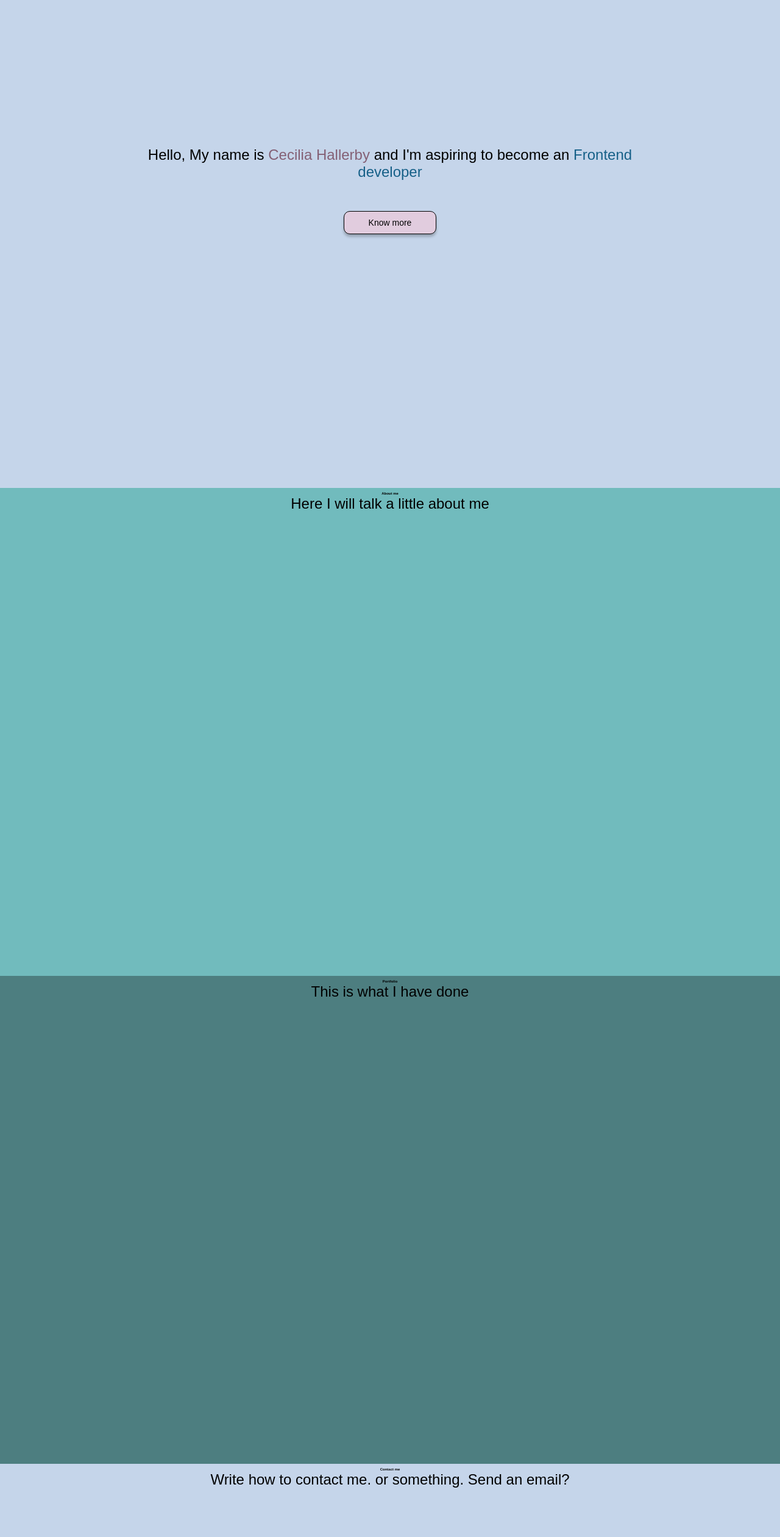
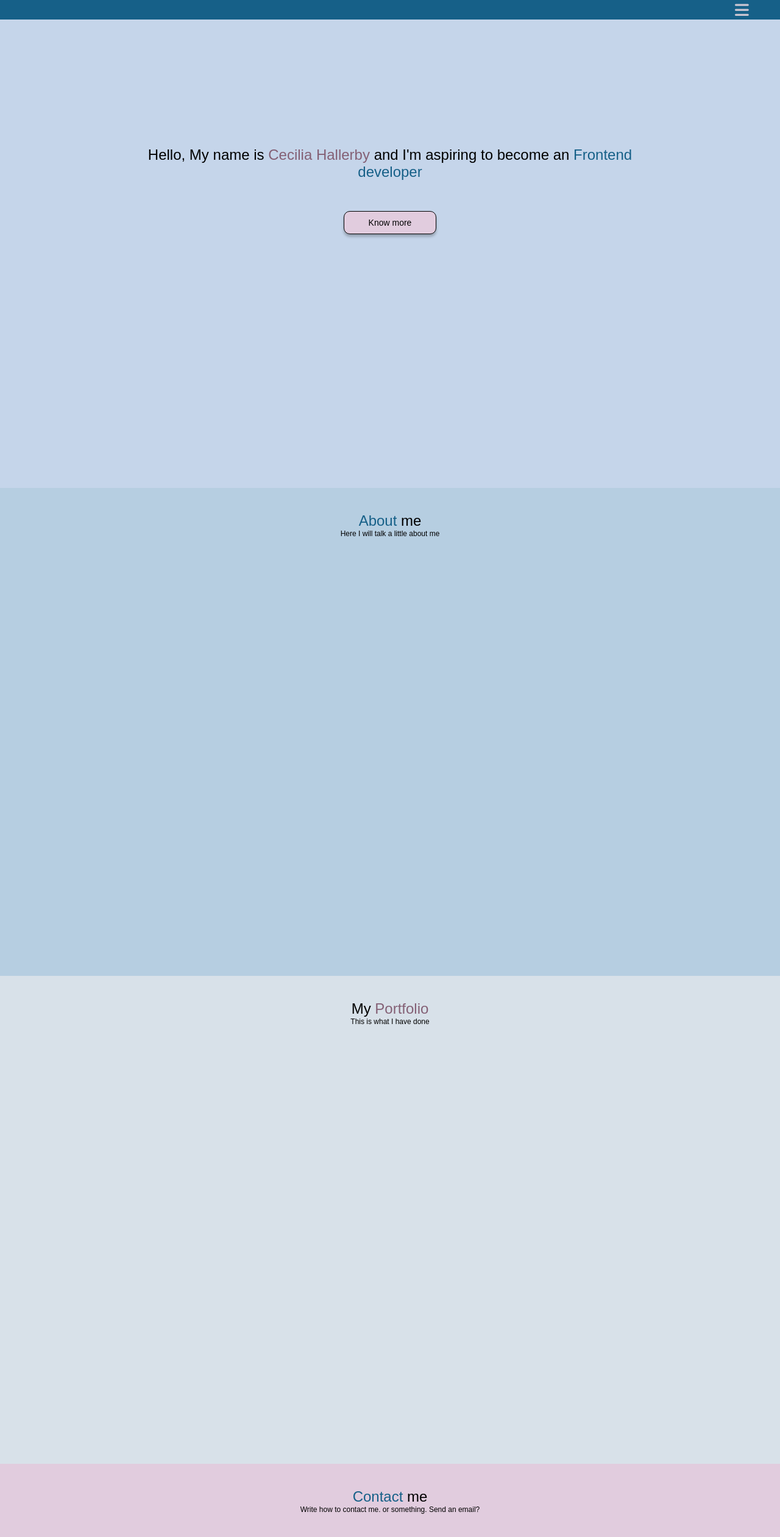
Before and after one commit to CeceStar/Portfolio, a plain HTML site: page index.html in a window 1280 px wide. Shown: the top 2520 px of the page at 61% size. Before the commit the page ends 2446 px from the top, so only its background shows below. Drawn offline with Linux system fonts and the light colour scheme.

Commit message:
Headings and backgrounds done
I have added styles to my headings and to the paragraphs in general

```diff
--- a/index.html
+++ b/index.html
@@ -11,30 +11,37 @@
     <link rel="stylesheet" type="text/css" media="screen" href="style.css" />
   </head>
   <body>
+    <div class="navigation-bar">
+      <span class="menu"><i class="fas fa-bars"></i></span>
+    </div>
     <div class="home">
       <header class="intro">
         <p>
-          Hello, My name is <span class="My-Name">Cecilia Hallerby</span> and
-          I'm aspiring to become an <span class="FED">Frontend developer</span>
+          Hello, My name is
+          <span class="highlight-pink">Cecilia Hallerby</span> and I'm aspiring
+          to become an <span class="highlight-blue">Frontend developer</span>
         </p>
-        <button class="know-more">Know more</button>
+        <a href="#about-link"><button class="know-more">Know more</button></a>
       </header>
     </div>
-    <div class="about">
+    <div class="about-page">
+      <a id="about-link"></a>
       <span class="intro-paragraph">
-        <h2>About me</h2>
+        <h2><span class="highlight-blue">About</span> me</h2>
         <p>Here I will talk a little about me</p>
       </span>
     </div>
-    <div class="portfolio">
+    <div class="portfolio-page">
+      <a id="portfolio-link"></a>
       <span class="intro-paragraph">
-        <h2>Portfolio</h2>
+        <h2>My <span class="highlight-pink">Portfolio</span></h2>
         <p>This is what I have done</p>
       </span>
     </div>
-    <div class="contact">
+    <div class="contact-page">
+      <a id="contact-link"></a>
       <span class="intro-paragraph">
-        <h2>Contact me</h2>
+        <h2><span class="highlight-blue">Contact</span> me</h2>
         <p>Write how to contact me. or something. Send an email?</p>
       </span>
     </div>
--- a/style.css
+++ b/style.css
@@ -26,15 +26,59 @@ body {
   background: var(--light-blue);
 }
 
-p {
+/*Style used for styling of headings*/
+.intro-paragraph h2 {
+  padding-top: 40px;
+  text-align: center;
+  font-size: 2.4rem;
+  font-weight: inherit;
+}
+.highlight-pink {
+  color: var(--dark-pink);
   font-size: 2.4rem;
 }
+
+.highlight-blue {
+  color: var(--dark-blue);
+  font-size: 2.4rem;
+}
+
+/*Style used for all <p>*/
+
+p {
+  text-align: center;
+  font-size: 1.2rem;
+}
+
+/*---------------------Navigation bar---------------------*/
+
+.navigation-bar {
+  width: 100vw;
+  height: 4vh;
+  background-color: var(--dark-blue);
+  position: fixed;
+  z-index: 1;
+}
+
+.menu i {
+  color: var(--sand);
+  font-size: 2.6rem;
+  margin-right: 4vw;
+  text-align: center;
+  float: right;
+  padding-top: 4px;
+}
+
+/*---------------------Intro page---------------------*/
 
 .home {
   width: 100vw;
   height: 100vh;
   background-color: var(--light-blue);
   position: relative;
+}
+.home p {
+  font-size: 2.4rem;
 }
 
 .intro {
@@ -54,32 +98,54 @@ p {
 }
 
 .know-more {
-  font-size: 1.4rem;
   margin: 5rem;
   padding: 1rem 4rem 1rem 4rem;
   background-color: var(--light-pink);
   border: black solid 1px;
   border-radius: 10px;
   box-shadow: 0px 4px 4px rgba(0, 0, 0, 0.25);
+  font-size: 1.4rem;
 }
 
+.know-more a {
+  text-decoration: none;
+  cursor: pointer;
+
+  color: black;
+  -webkit-appearance: none;
+  -moz-appearance: none;
+}
+
+.intro button:hover {
+  text-decoration: none;
+  cursor: pointer;
+}
+
+.intro button:focus {
+  background-color: var(--light-pink);
+  outline: none;
+}
 /* Intro in other scrolls*/
-
-.intro-paragraph {
-  margin: 40px;
-  text-align: center;
-}
 
 /*---------------------About page---------------------*/
 
-.about {
+.about-page {
   width: 100vw;
   height: 100vh;
-  background-color: rgb(113, 187, 189);
+  background-color: var(--beau-blue);
 }
 
-.portfolio {
+/*---------------------Portfolio page---------------------*/
+
+.portfolio-page {
   width: 100vw;
   height: 100vh;
-  background-color: rgb(77, 126, 128);
+  background-color: var(--light-sand);
 }
+
+/*---------------------Contact page---------------------*/
+.contact-page {
+  width: 100vw;
+  height: 100vh;
+  background-color: var(--light-pink);
+}
```
